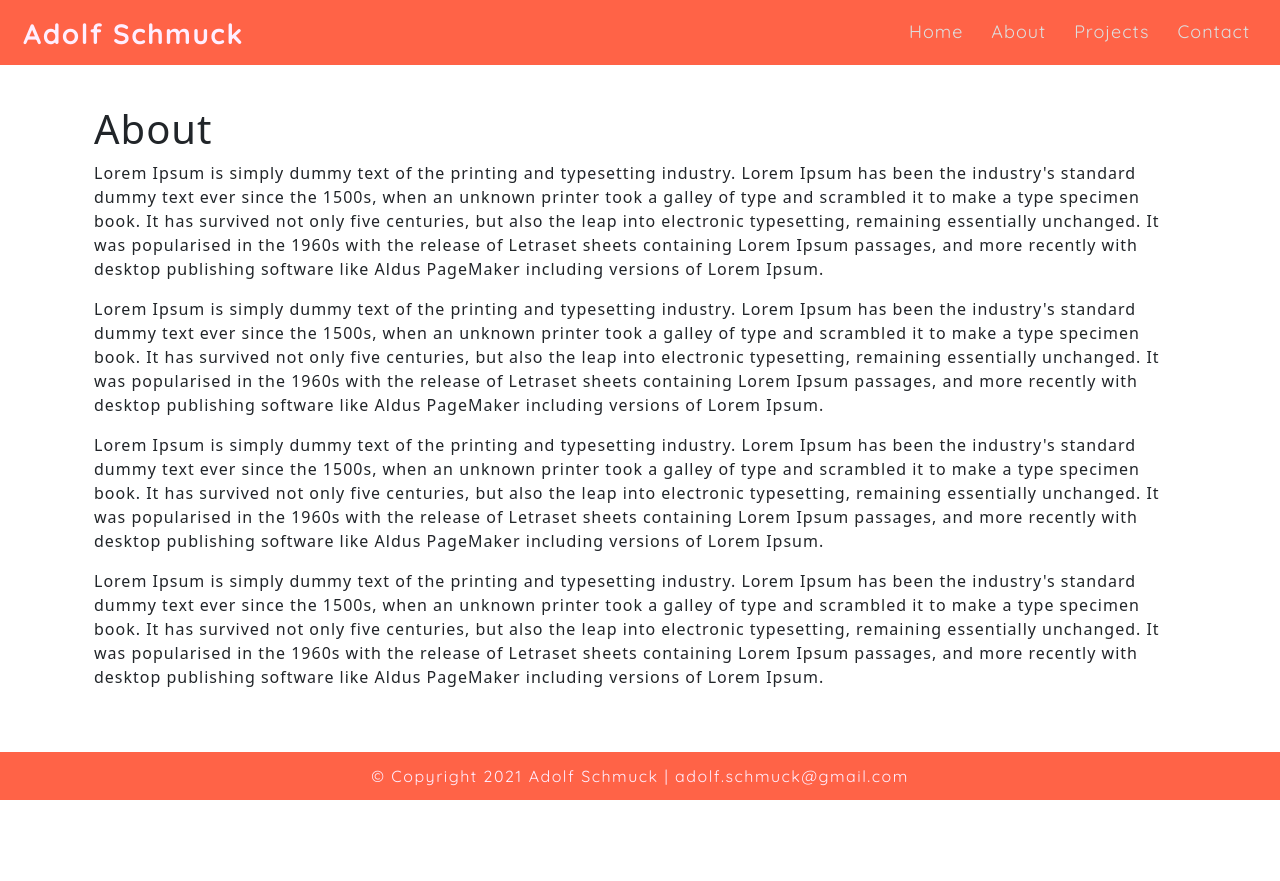
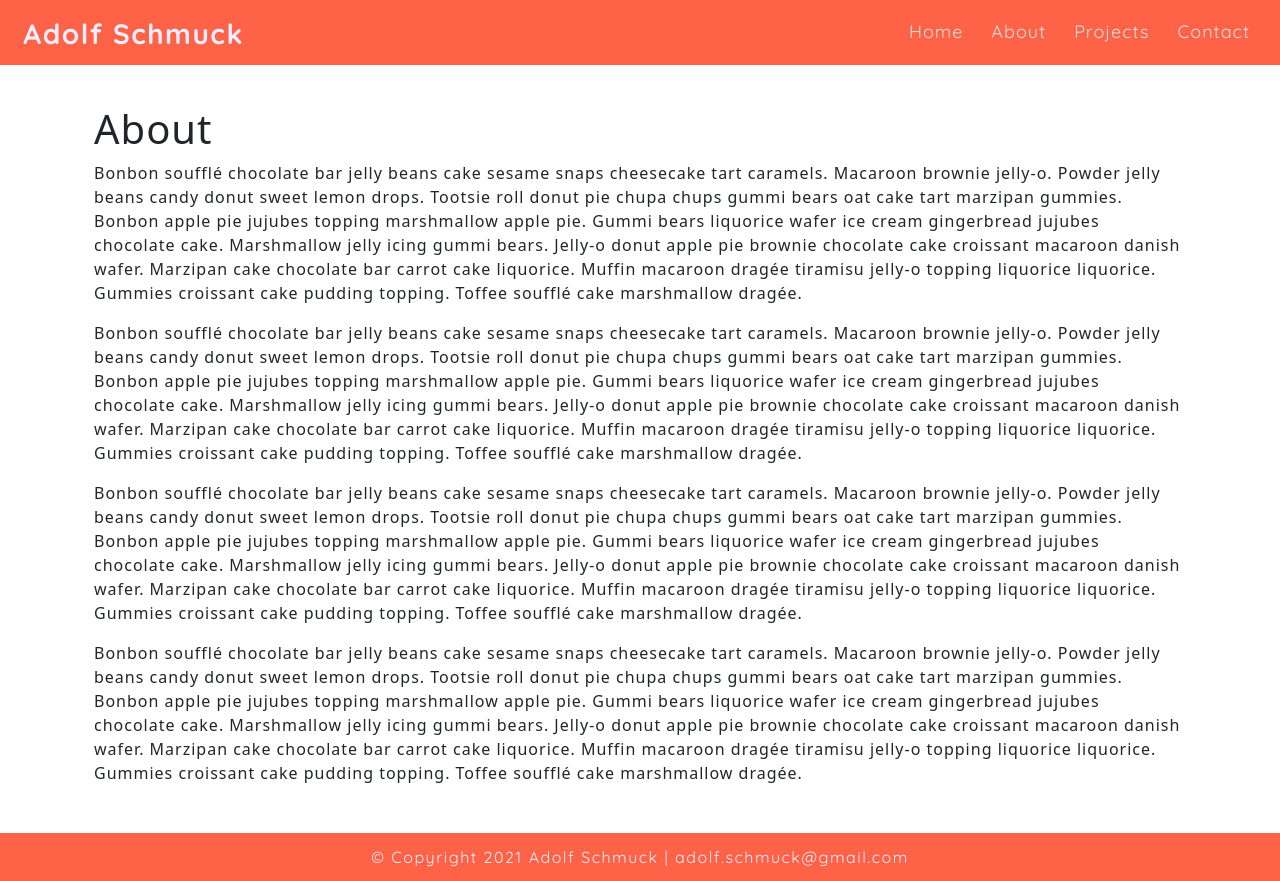
Before and after one commit to answebdev/portfolio-id, a React (Create React App) app: page /about in a window 1280 px wide. Before the commit the page ends 800 px from the top, so only its background shows below. Built offline with nearby package versions, Linux system fonts and the light colour scheme.

Commit message:
update About Page

```diff
--- a/src/components/pages/About.js
+++ b/src/components/pages/About.js
@@ -23,52 +23,60 @@ const About = () => {
               <div>
                 <h1>About</h1>
                 <p className={classes.P}>
-                  Lorem Ipsum is simply dummy text of the printing and
-                  typesetting industry. Lorem Ipsum has been the industry's
-                  standard dummy text ever since the 1500s, when an unknown
-                  printer took a galley of type and scrambled it to make a type
-                  specimen book. It has survived not only five centuries, but
-                  also the leap into electronic typesetting, remaining
-                  essentially unchanged. It was popularised in the 1960s with
-                  the release of Letraset sheets containing Lorem Ipsum
-                  passages, and more recently with desktop publishing software
-                  like Aldus PageMaker including versions of Lorem Ipsum.
+                  Bonbon soufflé chocolate bar jelly beans cake sesame snaps
+                  cheesecake tart caramels. Macaroon brownie jelly-o. Powder
+                  jelly beans candy donut sweet lemon drops. Tootsie roll donut
+                  pie chupa chups gummi bears oat cake tart marzipan gummies.
+                  Bonbon apple pie jujubes topping marshmallow apple pie. Gummi
+                  bears liquorice wafer ice cream gingerbread jujubes chocolate
+                  cake. Marshmallow jelly icing gummi bears. Jelly-o donut apple
+                  pie brownie chocolate cake croissant macaroon danish wafer.
+                  Marzipan cake chocolate bar carrot cake liquorice. Muffin
+                  macaroon dragée tiramisu jelly-o topping liquorice liquorice.
+                  Gummies croissant cake pudding topping. Toffee soufflé cake
+                  marshmallow dragée.
                 </p>
                 <p className={classes.P}>
-                  Lorem Ipsum is simply dummy text of the printing and
-                  typesetting industry. Lorem Ipsum has been the industry's
-                  standard dummy text ever since the 1500s, when an unknown
-                  printer took a galley of type and scrambled it to make a type
-                  specimen book. It has survived not only five centuries, but
-                  also the leap into electronic typesetting, remaining
-                  essentially unchanged. It was popularised in the 1960s with
-                  the release of Letraset sheets containing Lorem Ipsum
-                  passages, and more recently with desktop publishing software
-                  like Aldus PageMaker including versions of Lorem Ipsum.
+                  Bonbon soufflé chocolate bar jelly beans cake sesame snaps
+                  cheesecake tart caramels. Macaroon brownie jelly-o. Powder
+                  jelly beans candy donut sweet lemon drops. Tootsie roll donut
+                  pie chupa chups gummi bears oat cake tart marzipan gummies.
+                  Bonbon apple pie jujubes topping marshmallow apple pie. Gummi
+                  bears liquorice wafer ice cream gingerbread jujubes chocolate
+                  cake. Marshmallow jelly icing gummi bears. Jelly-o donut apple
+                  pie brownie chocolate cake croissant macaroon danish wafer.
+                  Marzipan cake chocolate bar carrot cake liquorice. Muffin
+                  macaroon dragée tiramisu jelly-o topping liquorice liquorice.
+                  Gummies croissant cake pudding topping. Toffee soufflé cake
+                  marshmallow dragée.
                 </p>
                 <p className={classes.P}>
-                  Lorem Ipsum is simply dummy text of the printing and
-                  typesetting industry. Lorem Ipsum has been the industry's
-                  standard dummy text ever since the 1500s, when an unknown
-                  printer took a galley of type and scrambled it to make a type
-                  specimen book. It has survived not only five centuries, but
-                  also the leap into electronic typesetting, remaining
-                  essentially unchanged. It was popularised in the 1960s with
-                  the release of Letraset sheets containing Lorem Ipsum
-                  passages, and more recently with desktop publishing software
-                  like Aldus PageMaker including versions of Lorem Ipsum.
+                  Bonbon soufflé chocolate bar jelly beans cake sesame snaps
+                  cheesecake tart caramels. Macaroon brownie jelly-o. Powder
+                  jelly beans candy donut sweet lemon drops. Tootsie roll donut
+                  pie chupa chups gummi bears oat cake tart marzipan gummies.
+                  Bonbon apple pie jujubes topping marshmallow apple pie. Gummi
+                  bears liquorice wafer ice cream gingerbread jujubes chocolate
+                  cake. Marshmallow jelly icing gummi bears. Jelly-o donut apple
+                  pie brownie chocolate cake croissant macaroon danish wafer.
+                  Marzipan cake chocolate bar carrot cake liquorice. Muffin
+                  macaroon dragée tiramisu jelly-o topping liquorice liquorice.
+                  Gummies croissant cake pudding topping. Toffee soufflé cake
+                  marshmallow dragée.
                 </p>
                 <p className={classes.P}>
-                  Lorem Ipsum is simply dummy text of the printing and
-                  typesetting industry. Lorem Ipsum has been the industry's
-                  standard dummy text ever since the 1500s, when an unknown
-                  printer took a galley of type and scrambled it to make a type
-                  specimen book. It has survived not only five centuries, but
-                  also the leap into electronic typesetting, remaining
-                  essentially unchanged. It was popularised in the 1960s with
-                  the release of Letraset sheets containing Lorem Ipsum
-                  passages, and more recently with desktop publishing software
-                  like Aldus PageMaker including versions of Lorem Ipsum.
+                  Bonbon soufflé chocolate bar jelly beans cake sesame snaps
+                  cheesecake tart caramels. Macaroon brownie jelly-o. Powder
+                  jelly beans candy donut sweet lemon drops. Tootsie roll donut
+                  pie chupa chups gummi bears oat cake tart marzipan gummies.
+                  Bonbon apple pie jujubes topping marshmallow apple pie. Gummi
+                  bears liquorice wafer ice cream gingerbread jujubes chocolate
+                  cake. Marshmallow jelly icing gummi bears. Jelly-o donut apple
+                  pie brownie chocolate cake croissant macaroon danish wafer.
+                  Marzipan cake chocolate bar carrot cake liquorice. Muffin
+                  macaroon dragée tiramisu jelly-o topping liquorice liquorice.
+                  Gummies croissant cake pudding topping. Toffee soufflé cake
+                  marshmallow dragée.
                 </p>
               </div>
             </Col>
--- a/src/components/pages/Projects.js
+++ b/src/components/pages/Projects.js
@@ -113,7 +113,7 @@ const Projects = () => {
                   <strong>
                     <i class='fas fa-user'></i> Client:{' '}
                   </strong>
-                  Grossmont Client
+                  Grossmont College
                 </p>
                 <p>
                   <strong>
```
